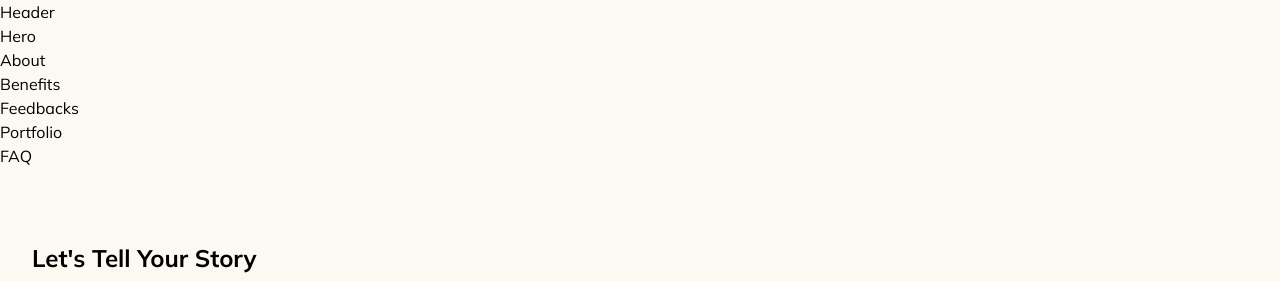
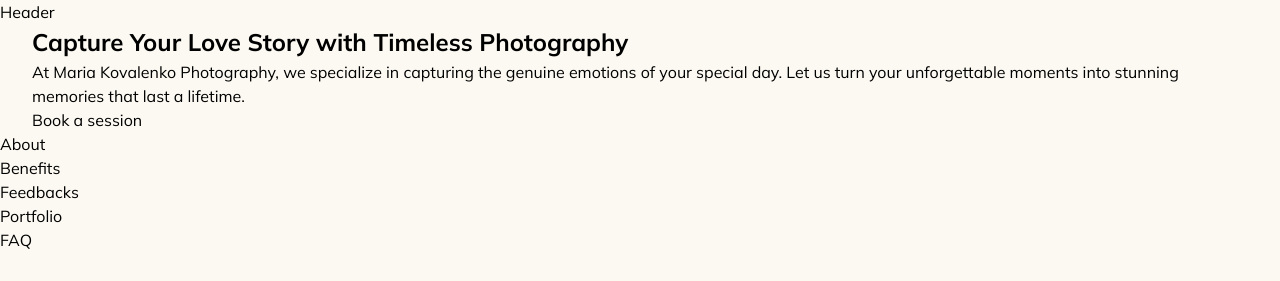
Before and after one commit to OlehMelnykGIT/kava_java_team-3, a plain HTML site: page index.html in a window 1280 px wide. Shown: the top 281 px of the page. Drawn offline with Linux system fonts and the light colour scheme.

Commit message:
Deploying to gh-pages from @ OlehMelnykGIT/kava_java_team-3@197d4d4b5a22541add35094cd2d0f9a8d6b09651 🚀

```diff
--- a/index.html
+++ b/index.html
@@ -16,8 +16,18 @@
 
 
   <main>
-    <p>Hero</p>
-
+    <section id="hero" class="hero">
+    <div class="container">
+        <div class="hero-text-container">
+            <h1 class="hero-title">Capture Your Love Story with Timeless Photography</h1>
+            <p class="hero-text">At Maria Kovalenko Photography, we specialize in capturing the genuine emotions of your
+                special day. Let
+                us turn your
+                unforgettable moments into stunning memories that last a lifetime.</p>
+        </div>
+        <a href="#contacts" class="hero-link">Book a session</a>
+    </div>
+</section>
     <p>About</p>
 
     <p>Benefits</p>
```
